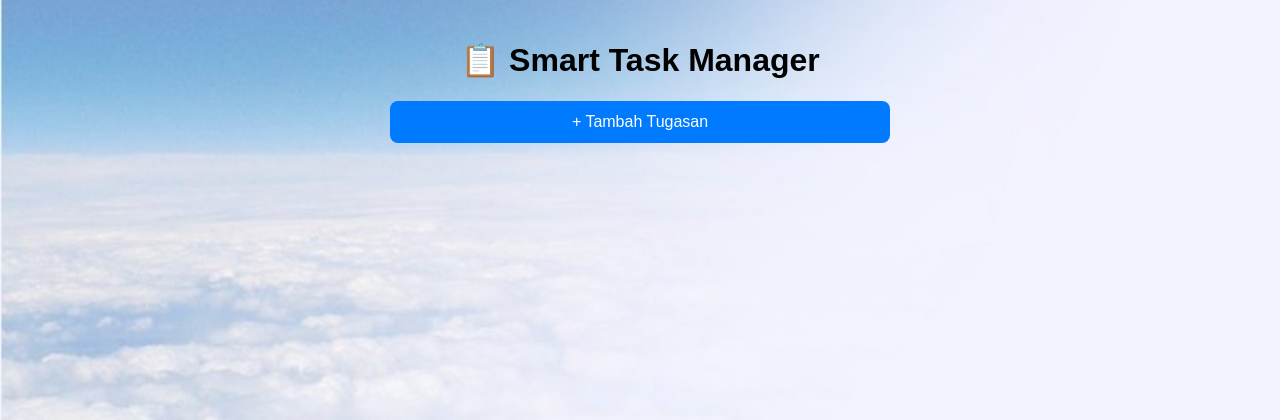
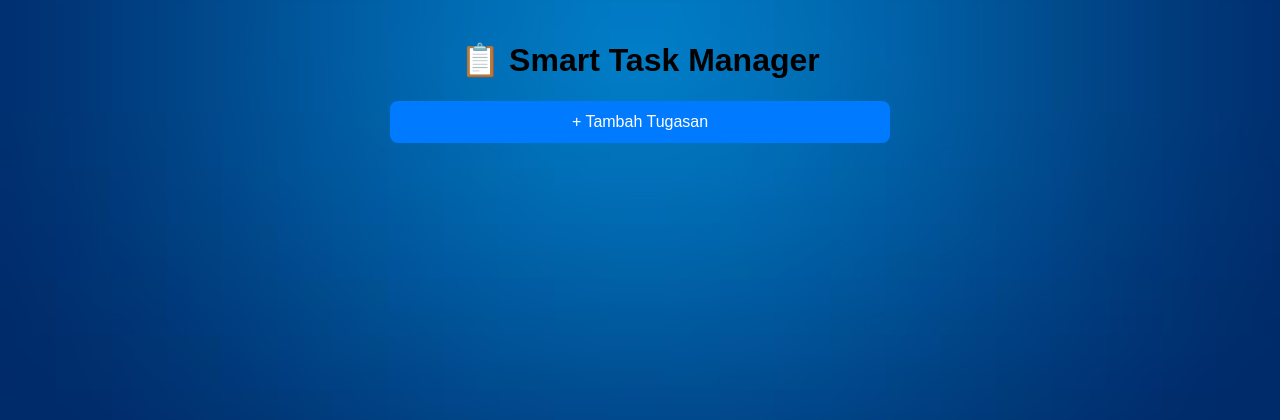
Before and after one commit to myusler/sistem_tugasan, a Flask app: page / in a window 1280 px wide. Shown: the top 420 px of the page. Run offline with Flask 3, Linux system fonts and the light colour scheme.

Commit message:
Last edit

```diff
--- a/static/style.css
+++ b/static/style.css
@@ -3,7 +3,7 @@ body{
 font-family: Arial;
 margin:0;
 padding:0;
-background-image: url("/static/pic_background.jpg");
+background-image: url("/static/gambar_background.avif");
     background-size: cover;
     background-repeat: no-repeat;
     background-position: center;
```
Also changed, not shown: static/gambar_background.avif (added), static/pic_background.jpg (deleted).
